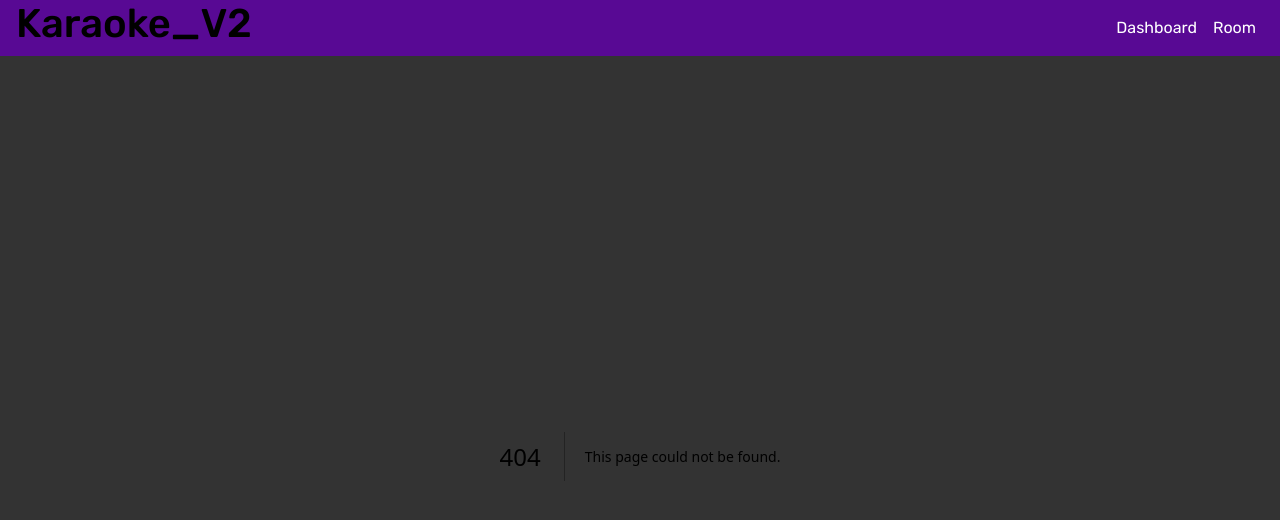
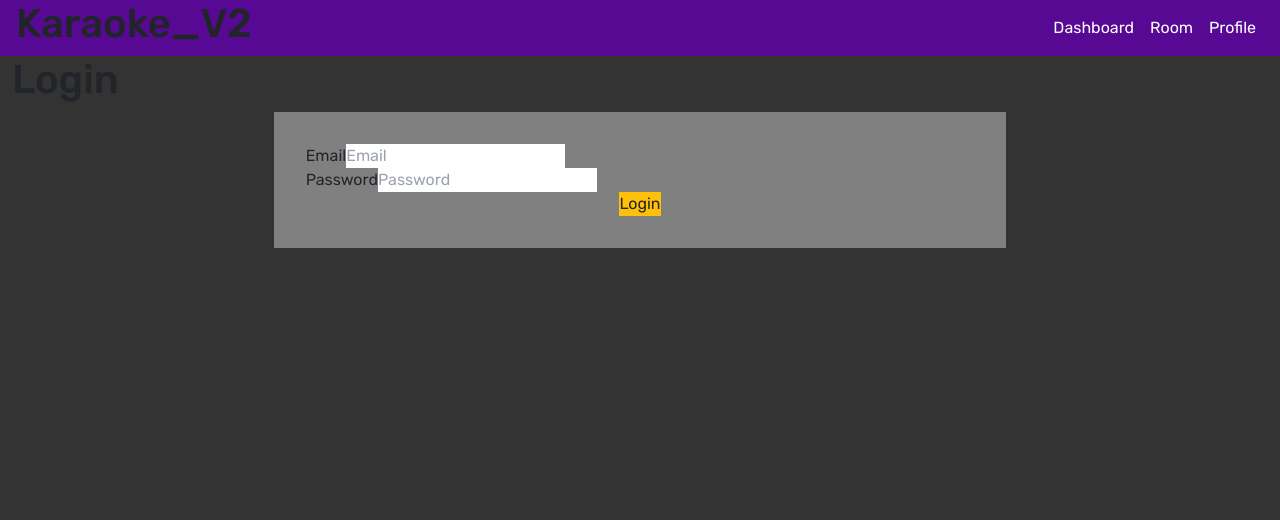
Before and after one commit to ChristinaHart888/karaoke-v2, a Next.js app: page /login in a window 1280 px wide. Before the commit this address had no page. Shown: the top 520 px of the page. Built offline with nearby package versions, Linux system fonts and the light colour scheme.

Commit message:
added pages for login

```diff
--- a/app/components/Navbar.jsx
+++ b/app/components/Navbar.jsx
@@ -40,6 +40,16 @@ export default function Navbar() {
                 >
                     Room
                 </Link>
+                <Link
+                    href="/profile"
+                    style={{
+                        marginInline: "0.5em",
+                        color: "white",
+                        textDecoration: "none",
+                    }}
+                >
+                    Profile
+                </Link>
             </div>
         </nav>
     );
--- /dev/null
+++ b/app/login/page.jsx
@@ -0,0 +1,35 @@
+"use client";
+import { useEffect } from "react";
+
+export default function Room() {
+    useEffect(() => {
+        let isLoggedIn = localStorage.getItem("userId");
+        if (isLoggedIn) {
+            window.location.href = "/";
+        }
+    }, []);
+    return (
+        <main className="container-fluid">
+            <h1>Login</h1>
+            <form
+                style={{
+                    backgroundColor: "gray",
+                    padding: "2em",
+                    display: "flex",
+                    flexDirection: "column",
+                }}
+                className="col-xl-7 mx-auto"
+            >
+                <div className="email">
+                    <label>Email</label>
+                    <input type="email" placeholder="Email"></input>
+                </div>
+                <div className="password">
+                    <label>Password</label>
+                    <input type="password" placeholder="Password"></input>
+                </div>
+                <button className="mx-auto bg-warning">Login</button>
+            </form>
+        </main>
+    );
+}
--- /dev/null
+++ b/app/profile/page.jsx
@@ -0,0 +1,17 @@
+"use client";
+import React, { useEffect } from "react";
+
+export default function Profile() {
+    useEffect(() => {
+        let isLoggedIn = localStorage.getItem("userId");
+        if (isLoggedIn) {
+        } else {
+            window.location.href = "/login";
+        }
+    }, []);
+    return (
+        <main className="container-fluid">
+            <h1>Profile</h1>
+        </main>
+    );
+}
--- a/app/room/page.jsx
+++ b/app/room/page.jsx
@@ -13,6 +13,16 @@ export default function Page() {
     useState(() => {
         getData();
     }, []);
+
+    const joinRoomHandler = async (roomID) => {
+        let isLoggedIn = localStorage.getItem("userId");
+        if (isLoggedIn) {
+            //TODO: Validate Acc
+            window.location.href = `/room/${roomID}`;
+        } else {
+            alert("You need to login bruv");
+        }
+    };
     return (
         <main className="container-fluid">
             <h2>Room List</h2>
@@ -20,7 +30,30 @@ export default function Page() {
                 const roomData = room.data();
                 console.log("room Data:", roomData);
                 const roomName = roomData.name;
-                return <div key={room.id}>{roomName}</div>;
+                return (
+                    <div
+                        key={room.id}
+                        style={{
+                            backgroundColor: "gray",
+                            padding: "0.5em 1em",
+                            display: "flex",
+                        }}
+                    >
+                        <div className="roomInfo" style={{ width: "90%" }}>
+                            {roomName}
+                        </div>
+
+                        <button
+                            style={{
+                                backgroundColor: "green",
+                                padding: "0.5em 1em",
+                            }}
+                            onClick={() => joinRoomHandler(room.id)}
+                        >
+                            Join Room
+                        </button>
+                    </div>
+                );
             })}
         </main>
     );
```
Lines whose indentation alone changed are shown as unchanged.
